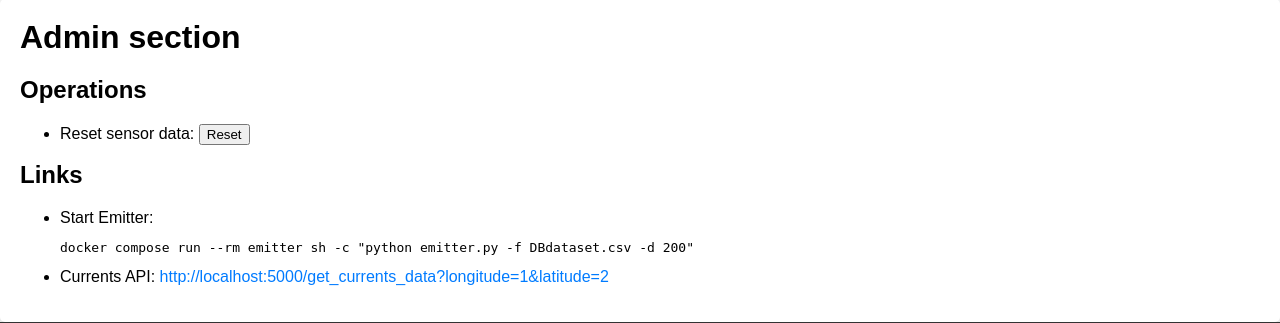
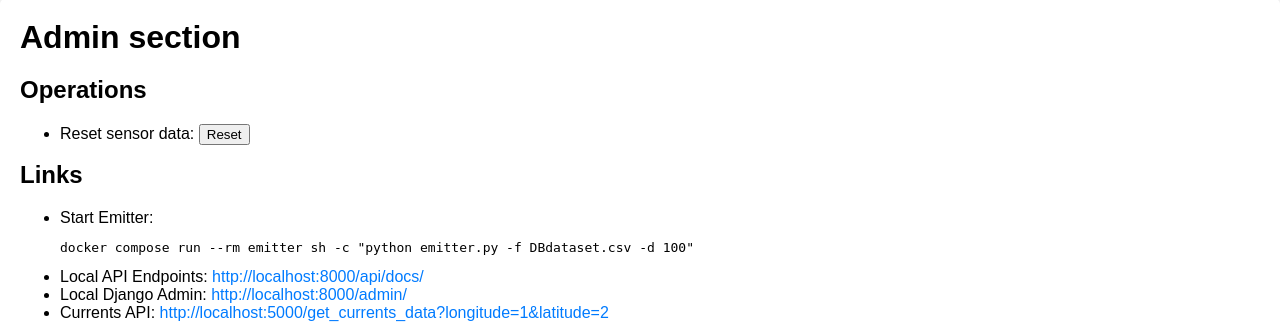
Before and after one commit to ChristopherDBerry/Deepsea, a Django app: page /dsadmin/ in a window 1280 px wide. Shown: the part 112-435 px from the top of the page. Run offline with Django 3.2, Linux system fonts and the light colour scheme; parts of the project's set-up code (start-up, migrations or seed data) failed here and were passed over.

Commit message:
Code clean up

```diff
--- a/project/core/templates/base.html
+++ b/project/core/templates/base.html
@@ -13,7 +13,7 @@
         <h1>{% block header %}DeepSea Data{% endblock %}</h1>
         <nav>
             <ul>
-                <li><a href="/charts/main/">Sensor Data</a></li>
+                <li><a href="/">Sensor Data</a></li>
                 <li><a href="/dsadmin/">Admin</a></li>
                 <li><a href="/dsdocs/">Documentation</a></li>
             </ul>
--- a/project/core/urls.py
+++ b/project/core/urls.py
@@ -18,8 +18,8 @@ urlpatterns = [
     ),
 
     path('api/sensor/', include('dsdata.urls')),
-    path('charts/', include('dscharts.urls')),
     path('dsadmin/', include('dsadmin.urls')),
+    path('', include('dscharts.urls')),
 ]
 
 if settings.DEBUG:
--- a/project/dsadmin/templates/dsadmin/admin.html
+++ b/project/dsadmin/templates/dsadmin/admin.html
@@ -13,7 +13,9 @@
 </ul>
 <h2>Links</h2>
 <ul>
-    <li>Start Emitter:<pre>docker compose run --rm emitter sh -c "python emitter.py -f DBdataset.csv -d 200"</pre></li>
+    <li>Start Emitter:<pre>docker compose run --rm emitter sh -c "python emitter.py -f DBdataset.csv -d 100"</pre></li>
+    <li>Local API Endpoints: <a href='/api/docs/'>http://localhost:8000/api/docs/</a></li>
+    <li>Local Django Admin: <a href='/admin/'>http://localhost:8000/admin/</a></li>
     <li>Currents API: <a href='http://localhost:5000/get_currents_data?longitude=1&latitude=2'>http://localhost:5000/get_currents_data?longitude=1&latitude=2</a></li>
 </ul>
 
--- a/project/dscharts/urls.py
+++ b/project/dscharts/urls.py
@@ -2,6 +2,6 @@ from django.urls import path
 from django.views.generic import TemplateView
 
 urlpatterns = [
-    path('main/', TemplateView.as_view(
+    path('', TemplateView.as_view(
         template_name='dscharts/main-chart.html'), name='main'),
 ]
--- a/project/dsdata/admin.py
+++ b/project/dsdata/admin.py
@@ -40,4 +40,5 @@ class SensorDataAdmin(admin.ModelAdmin):
         'power_normalized',
     )
 
+
 admin.site.register(SensorData, SensorDataAdmin)
--- a/project/dsdata/urls.py
+++ b/project/dsdata/urls.py
@@ -1,9 +1,8 @@
-from django.contrib import admin
 from django.urls import path, include
 
 from rest_framework import routers
 
-from .views import SensorDataSerializer, SensorDataUploadView, SensorDataViewSet
+from .views import SensorDataUploadView, SensorDataViewSet
 
 router = routers.DefaultRouter()
 
@@ -12,5 +11,6 @@ router.register(
 
 urlpatterns = [
     path('', include(router.urls)),
-    path('upload-sensor-data/', SensorDataUploadView.as_view(), name='upload-sensor-data'),
+    path('upload-sensor-data/', SensorDataUploadView.as_view(),
+         name='upload-sensor-data'),
 ]
--- a/project/dsdata/utils.py
+++ b/project/dsdata/utils.py
@@ -4,7 +4,7 @@ import requests
 def currents_lookup(latitude, longitude):
     url = ("http://meteo:5000/get_currents_data"
            f"?latitude={latitude}&longitude={longitude}")
-    response = requests.get(url, timeout=0.2)
+    response = requests.get(url, timeout=0.1)
     if response.status_code == 200:
         data = response.json()
         return data
```
